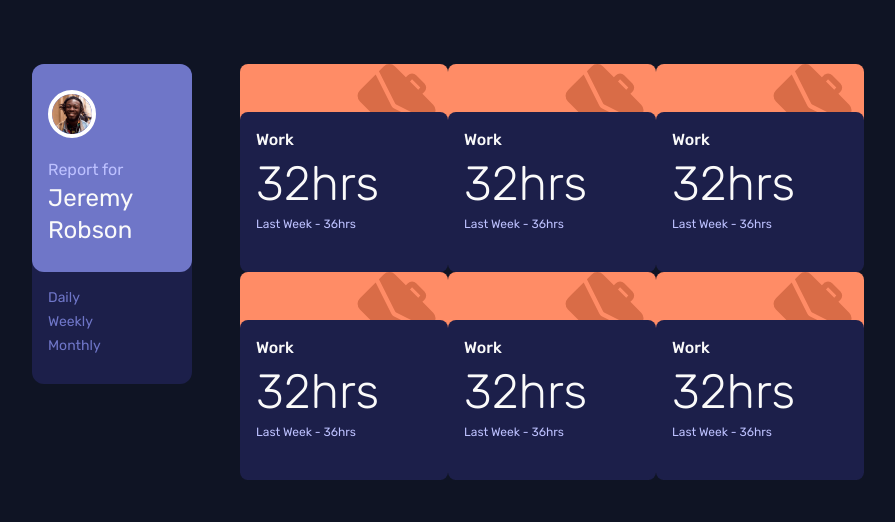
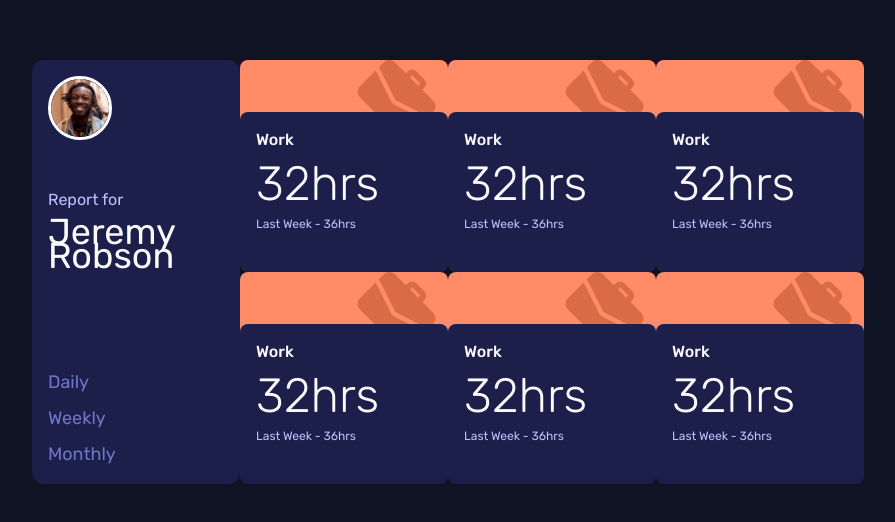
Before and after one commit to remtaine/fem-time-tracking-dashboard, a React (Create React App) app: page / in a window 1280 px wide. Shown: the part 128-650 px from the top of the page, without its empty margins (192-1087 px from the left). Built offline with nearby package versions, Linux system fonts and the light colour scheme.

Commit message:
Create components

```diff
--- /dev/null
+++ b/src/components/ActivityDashboard.tsx
@@ -0,0 +1,45 @@
+import React from "react";
+import Activity from "./Activity";
+import PropTypes from "prop-types";
+function ActivityDashboard(prop: any) {
+  const data = require("../data/data.json");
+
+  console.log(data);
+  return (
+    <div className="grid grid-cols-3 gap-4">
+      {data.map(
+        (
+          datum: {
+            title: string;
+            timeframes: {
+              daily: { current: number; previous: number };
+              weekly: { current: number; previous: number };
+              monthly: { current: number; previous: number };
+            };
+          },
+          index: number
+        ) => {
+          return (
+            <Activity
+              title={datum["title"]}
+              current={datum["timeframes"]["weekly"]["current"]}
+              past={datum["timeframes"]["weekly"]["previous"]}
+              // past={datum["timeframes"]}
+              key={index}
+            />
+          );
+        }
+      )}
+    </div>
+  );
+}
+
+ActivityDashboard.propTypes = {
+  active: PropTypes.string,
+};
+
+ActivityDashboard.defaultProps = {
+  active: "Daily",
+};
+
+export default ActivityDashboard;
--- a/src/components/Profile.tsx
+++ b/src/components/Profile.tsx
@@ -1,37 +1,46 @@
-import React from "react";
+import React, { useState, useEffect } from "react";
 import PropTypes from "prop-types";
 import Avatar from "../images/image-jeremy.png";
+import TimePeriodButton from "./ui/TimePeriodButton";
 
 function Profile(props: any) {
+  const [active, setActive] = useState("Weekly");
+  const changeActive = function () {};
   return (
-    <div className="row-span-2 rounded-xl bg-fem-800 w-40 h-80">
-      <div className="bg-fem-900 p-4 rounded-xl h-52 flex flex-col justify-around">
+    <div className="row-span-2 rounded-xl bg-fem-800 w-52 min-h-full">
+      <div className="bg-fem-550 p-4 rounded-xl h-72 flex flex-col justify-start gap-12">
         <img
           src={Avatar}
           alt=""
-          className="rounded-full w-12 border-solid border-4 border-white"
+          className="rounded-full w-16 border-solid border-[3px] border-white"
         />
         <div className="">
           <div className="text-fem-950">Report for</div>
-          <div className="text-2xl ">Jeremy</div>
-          <div className="text-2xl ">Robson</div>
+          <div className="text-4xl ">Jeremy</div>
+          <div className="text-4xl -translate-y-4">Robson</div>
         </div>
       </div>
-      <ul className="flex flex-col gap-1 pl-4 py-4 text-sm">
-        <li className="text-fem-900 hover:text-neutral-50 duration-400">
-          <button className="">Daily</button>
+      <ul className="flex flex-col gap-2 pl-4 py-4 text-base mt-1">
+        <li className="">
+          <TimePeriodButton text="Daily" />
         </li>
-        <li className="text-fem-900 hover:text-neutral-50 duration-400">
-          <button className="">Weekly</button>
+        <li className="">
+          <TimePeriodButton text="Weekly" />
         </li>
-        <li className="text-fem-900 hover:text-neutral-50 duration-400">
-          <button className="">Monthly</button>
+        <li className="">
+          <TimePeriodButton text="Monthly" />
         </li>
       </ul>
     </div>
   );
 }
 
-Profile.propTypes = {};
+Profile.propTypes = {
+  active: PropTypes.string,
+};
+
+Profile.defaultProps = {
+  active: "Daily",
+};
 
 export default Profile;
--- /dev/null
+++ b/src/components/ui/TimePeriodButton.tsx
@@ -0,0 +1,28 @@
+import React, { useState, useEffect } from "react";
+import PropTypes from "prop-types";
+
+function TimePeriodButton(props: any) {
+  const { text } = props;
+  const [isActive, setIsActive] = useState(false);
+  const toggleIsActive = function () {
+    setIsActive(true);
+  };
+  return (
+    <button
+      className={
+        "hover:text-neutral-50 duration-400 text-lg" +
+        " " +
+        (isActive ? "text-neutral-50" : "text-fem-900")
+      }
+      onClick={toggleIsActive}
+    >
+      {text}
+    </button>
+  );
+}
+
+TimePeriodButton.propTypes = {
+  text: PropTypes.string,
+};
+
+export default TimePeriodButton;
```
